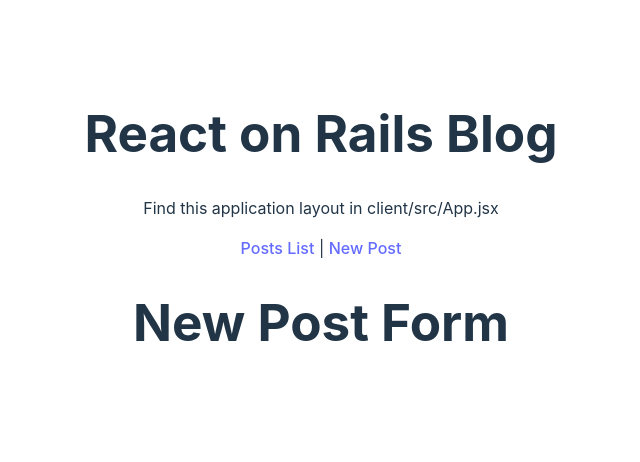
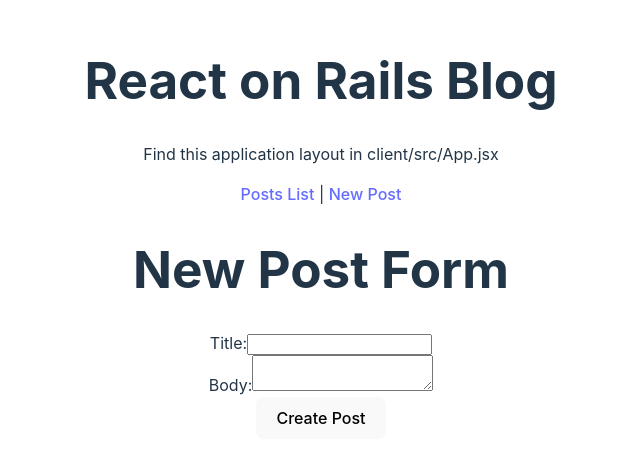
Before and after one commit to DanielEsLoH/react_on_rails_app, a React (Vite) app in the folder client/: page /new in a window 1280 px wide. Shown: the part 172-634 px from the top of the page, without its empty margins (319-959 px from the left). Built offline with nearby package versions, Linux system fonts and the light colour scheme; no server answers.

Commit message:
Implemented new post form

```diff
--- a/client/src/components/AppRoutes.jsx
+++ b/client/src/components/AppRoutes.jsx
@@ -2,13 +2,14 @@ import React from "react";
 import { Route, Routes } from "react-router-dom";
 import PostsList from "../features/posts/PostsList";
 import PostDetails from "../features/posts/PostDetails";
+import NewPostForm from "../features/posts/NewPostForm";
 
 function AppRoutes() {
     return (
         <Routes>
             <Route path="/" element={<PostsList />} />
             <Route path="posts/:id" element={<PostDetails />} />
-            <Route path="/new" element={<h1>New Post Form</h1>} />
+            <Route path="/new" element={<NewPostForm />} />
         </Routes>
     )
 }
--- a/client/src/components/NavBar.jsx
+++ b/client/src/components/NavBar.jsx
@@ -7,7 +7,7 @@ function NavBar() {
         <nav>
             <Link to="/">Posts List</Link>
             {" | "}
-            <Link to="/posts/new">New Post</Link>
+            <Link to="/new">New Post</Link>
         </nav>
     )
 }
--- /dev/null
+++ b/client/src/features/posts/NewPostForm.jsx
@@ -0,0 +1,62 @@
+import { useState } from "react"
+import { useNavigate } from "react-router-dom"
+import { API_URL } from "../../constants"
+
+function NewPostForm() {
+    const [title, setTitle] = useState("")
+    const [body, setBody] = useState("")
+    const navigate = useNavigate()
+
+    const handleSubmit = async (e) => {
+        e.preventDefault()
+
+        const postData = { title, body }
+
+        const response = await fetch(API_URL,{
+            method: "POST",
+            headers: {
+                "Content-Type": "application/json",
+            },
+            body: JSON.stringify(postData),
+        })
+
+        if (response.ok) {
+            const { id } = await response.json()
+            navigate(`/posts/${id}`)
+        } else {
+            console.log("An error ocurred.")
+        }
+    }
+
+    return (
+        <div>
+            <h1>New Post Form</h1>
+            <form onSubmit={handleSubmit}>
+                <div>
+                    <label htmlFor="titleInput">Title:</label>
+                    <input
+                        id="titleInput"
+                        type="text"
+                        value={title}
+                        onChange={(e) => setTitle(e.target.value)}
+                        required
+                    />
+                </div>
+                <div>
+                    <label htmlFor="bodyInput">Body:</label>
+                    <textarea
+                        id="bodyInput"
+                        value={body}
+                        onChange={(e) => setBody(e.target.value)}
+                        required
+                    />
+                </div>
+                <div>
+                    <button type="submit">Create Post</button>
+                </div>
+            </form>
+        </div>
+    )
+}
+
+export default NewPostForm
```
Also changed, not shown: 1 other file (tests, documents, lock files or other folders).
